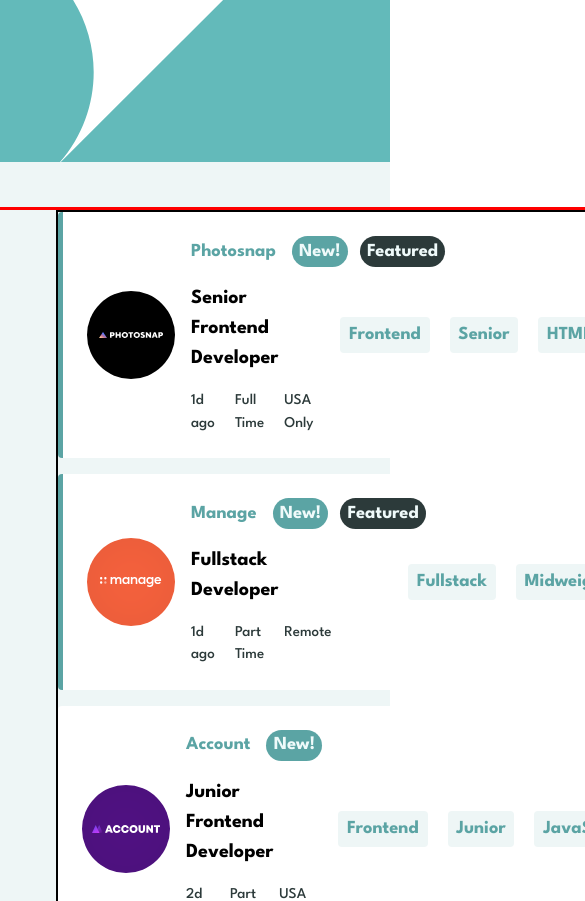
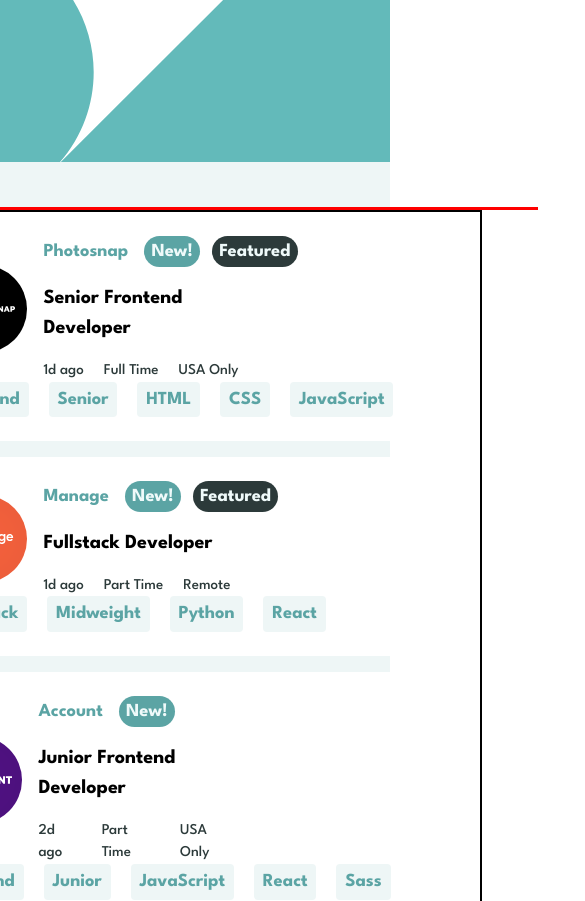
Before and after one commit to DrZero1234/FEM_job_filter, a React (Vite) app: page / in a window 390 px wide. Shown: the top 901 px of the page, 585 px wide, since content can reach past the window. Built offline with nearby package versions, Linux system fonts and the light colour scheme.

Commit message:
last commit before mobile design

```diff
--- a/src/App.css
+++ b/src/App.css
@@ -109,4 +109,7 @@
   .main-container {
     padding: 0rem 3.5rem;
   }
+  main {
+    place-content: center;
+  }
 }
--- a/src/components/JobTab.jsx
+++ b/src/components/JobTab.jsx
@@ -16,7 +16,12 @@
     border-left: ${props => props.$featured
       ? `5px solid ${props.theme.primary_500}`
       : ""};
-  `;
+    @media (max-width: 40em) {
+      flex-direction: column;
+      justify-content: center;
+    }
+  `
+  ;
 
   const JobInfo = styled.div`
     display: grid;
```
